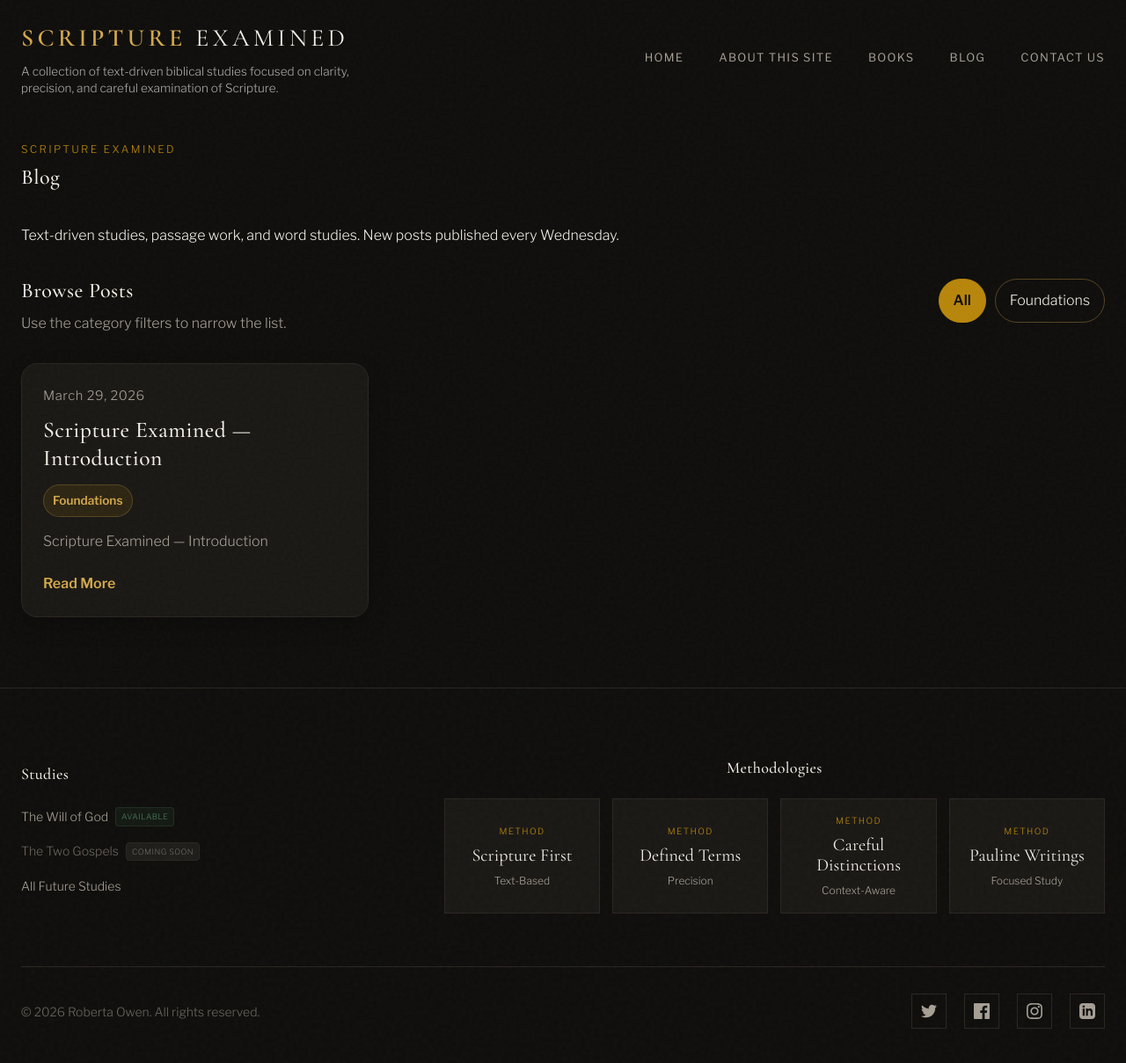
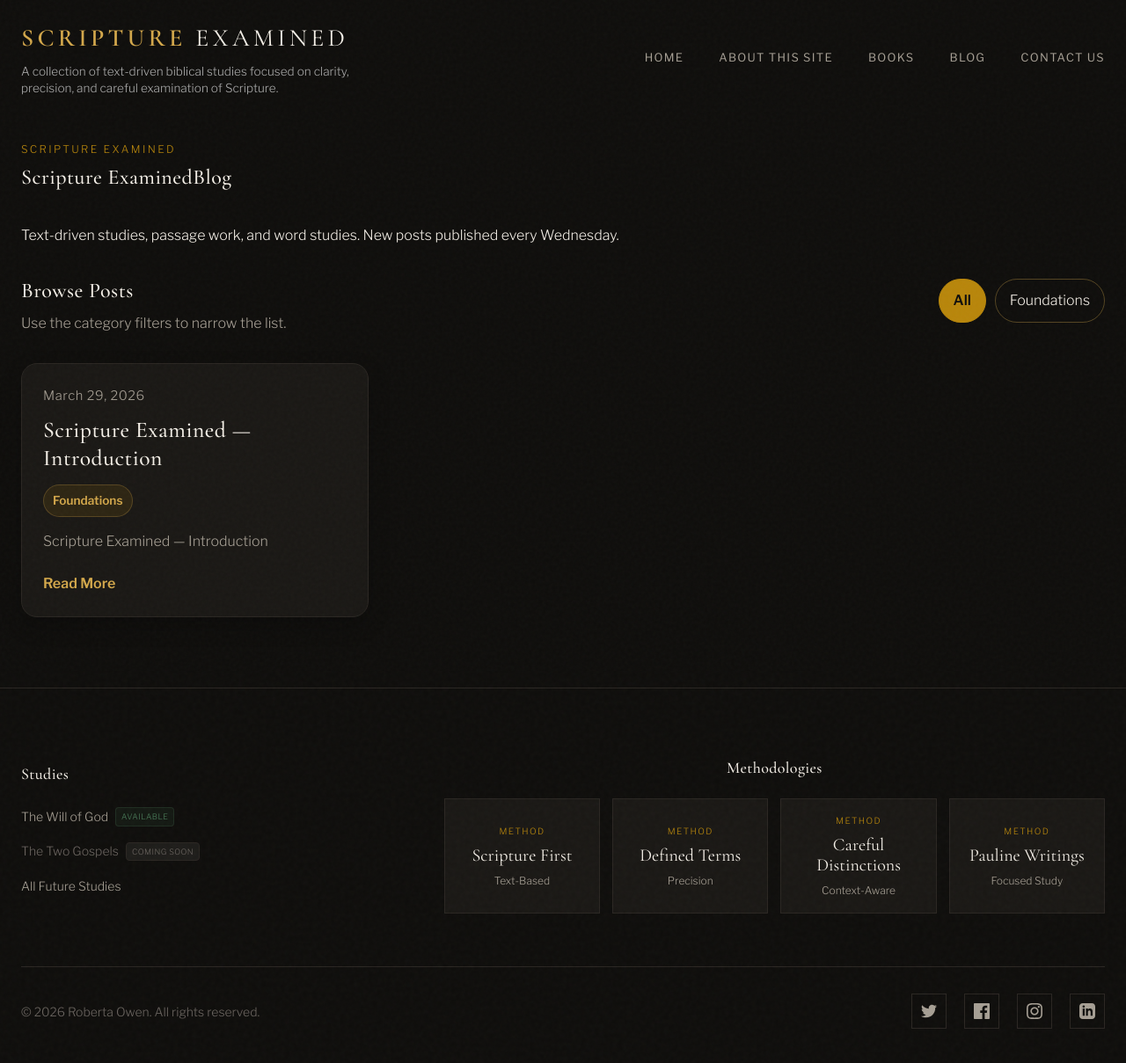
Before and after one commit to ScriptureExamined/PaulineEpistles, a Jekyll site: the page built from blog.html, in a window 1280 px wide and 1210 px high. Shown: the whole window at 88% size. Built offline with Jekyll 4.4.1, drawn with Linux system fonts in a browser that asks for light colours.

Commit message:
Update blog.html

```diff
--- a/blog.html
+++ b/blog.html
@@ -7,7 +7,7 @@ permalink: /blog/
 <section class="page-hero">
   <div class="container">
     <p class="section-label">Scripture Examined</p>
-    <h1>Blog</h1>
+    <h1>Scripture ExaminedBlog</h1>
     <p class="page-intro">
       Text-driven studies, passage work, and word studies. New posts published
       every Wednesday.
```
